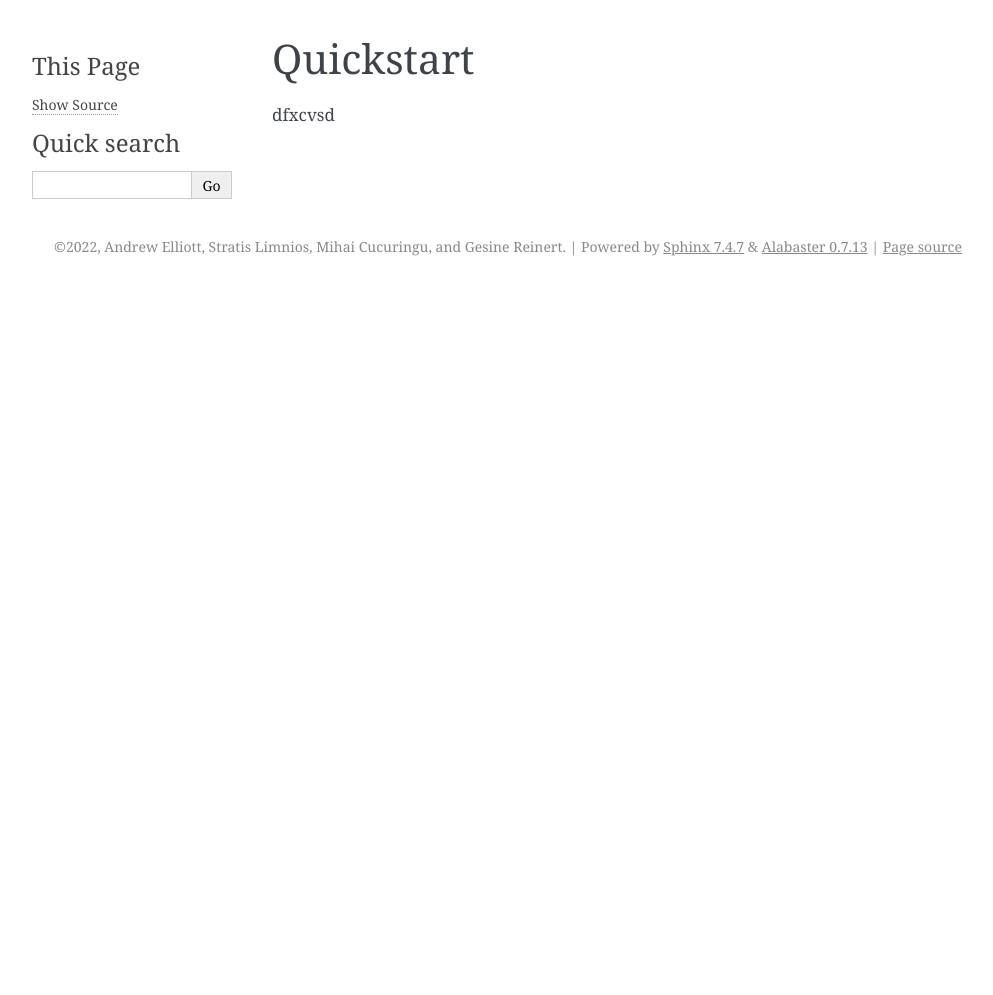
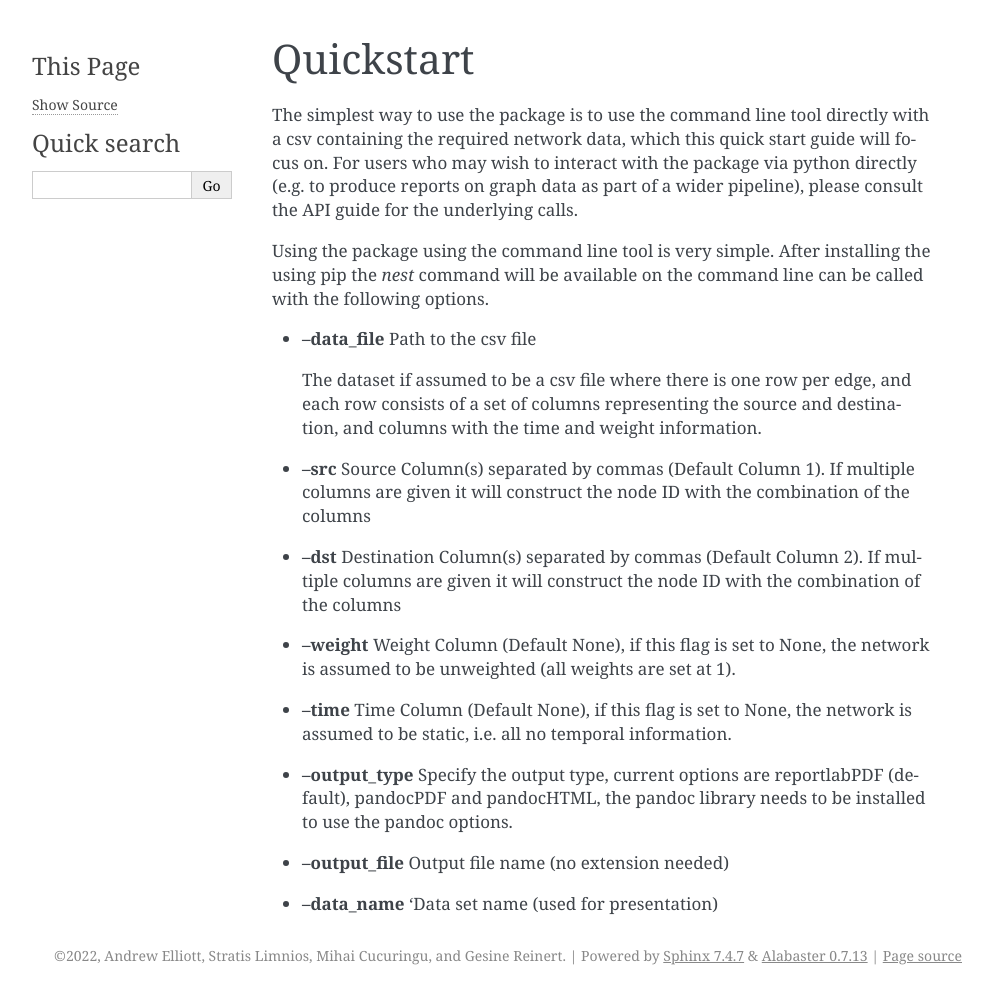
Before and after one commit to alan-turing-institute/NESTpackage, a Sphinx documentation site: the page built from docs/source/quickstart.rst, in a window 1280 px wide. Shown: the whole page, without its empty margins (148-1141 px from the left). Built offline with Sphinx 7.4.7, drawn with Linux system fonts in a browser that asks for light colours; before the commit the page ends 900 px from its top, so only the background shows below that.

Commit message:
update documentation

```diff
--- a/docs/source/contributors.rst
+++ b/docs/source/contributors.rst
@@ -1,3 +1,3 @@
 
-Contributors
-============
+Contributors Guide
+==================
--- a/docs/source/extendingnest.rst
+++ b/docs/source/extendingnest.rst
@@ -1,4 +1,7 @@
 Extending Nest
 =============
 
-TO DO
+We strongly support others taking and extending NEST.
+
+
+STILL UNDER CONSTRUCTION.
--- a/docs/source/quickstart.rst
+++ b/docs/source/quickstart.rst
@@ -1,4 +1,24 @@
 Quickstart
 ==========
 
-dfxcvsd
+The simplest way to use the package is to use the command line tool directly
+with a csv containing the required network data, which this quick start guide
+will focus on. For users who may wish to interact with the package via python
+directly (e.g. to produce reports on graph data as part of a wider pipeline),
+please consult the API guide for the underlying calls.
+
+Using the package using the command line tool is very simple. After installing
+the using pip the `nest` command will be available on the command line can be
+called with the following options.
+
+- **--data_file** Path to the csv file
+
+  The dataset if assumed to be a csv file where there is one row per edge, and each row consists of a set of columns representing the source and destination, and columns with the time and weight information.
+
+- **--src** Source Column(s) separated by commas (Default Column 1). If multiple columns are given it will construct the node ID with the combination of the columns
+- **--dst** Destination Column(s) separated by commas (Default Column 2). If multiple columns are given it will construct the node ID with the combination of the columns
+- **--weight** Weight Column (Default None), if this flag is set to None, the network is assumed to be unweighted (all weights are set at 1).
+- **--time** Time Column (Default None), if this flag is set to None, the network is assumed to be static, i.e. all no temporal information.
+- **--output_type** Specify the output type, current options are reportlabPDF (default), pandocPDF and pandocHTML, the pandoc library needs to be installed to use the pandoc options.
+- **--output_file** Output file name (no extension needed)
+- **--data_name** 'Data set name (used for presentation)
```
Also changed, not shown: docs/source/modules.rst (added, +7 -0 lines), docs/source/nest.graphcreator.rst (added, +21 -0 lines), docs/source/nest.graphstatistics.rst (added, +85 -0 lines), docs/source/nest.renderer.rst (added, +37 -0 lines), docs/source/nest.rst (added, +31 -0 lines).
